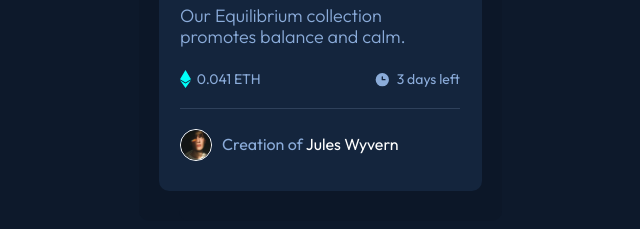
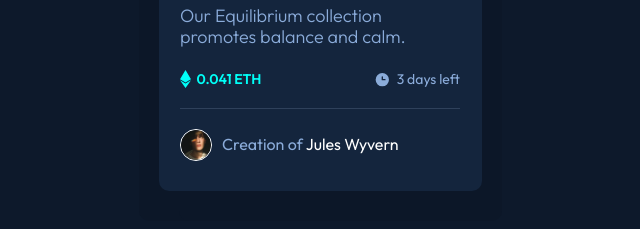
Before and after one commit to migueweb/front-end-mentor-callenges, a plain HTML site: page challenges/newbie/nft-preview-card-component/index.html in a window 1280 px wide. Shown: the part 483-712 px from the top of the page, 320-960 px from the left. Drawn offline with Linux system fonts and the light colour scheme.

Commit message:
fix card pricing color

```diff
--- a/challenges/newbie/nft-preview-card-component/css/style.css
+++ b/challenges/newbie/nft-preview-card-component/css/style.css
@@ -105,6 +105,9 @@ body {
 .card-container-price {
     display: flex;
     align-items: center;
+    font-weight: bold;
+    color: var(--cyan);
+
 }
 .card-container-time {
     display: flex;
```
Also changed, not shown: README.md.
